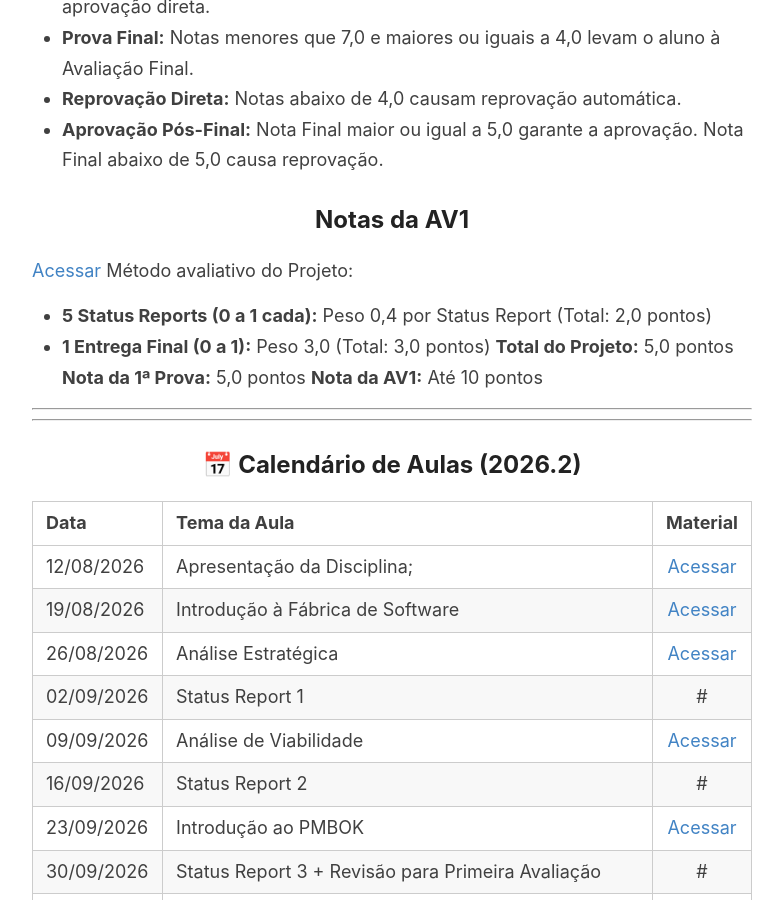
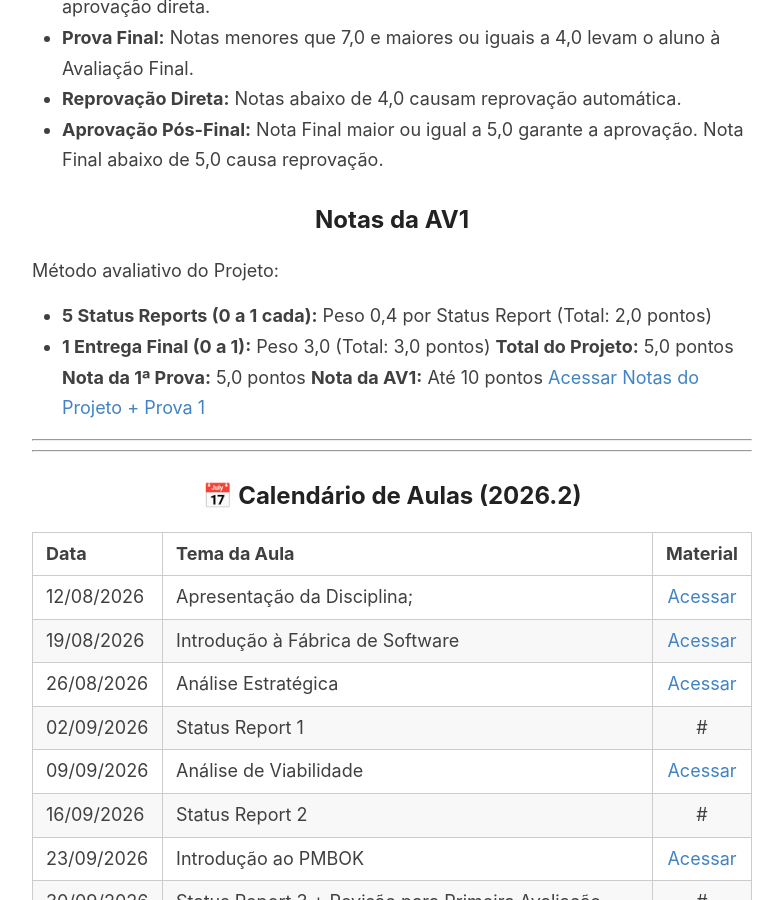
Before and after one commit to prgsouza/prgsouza.github.io, a Jekyll site: the page built from _pages/lei.md, in a window 1280 px wide and 900 px high, scrolled down 1537 px. Shown: the whole window, without its empty margins (248-1031 px from the left). Built offline with Jekyll 4.4.1, drawn with Linux system fonts in a browser that asks for light colours.

Commit message:
Update lei.md

```diff
--- a/_pages/lei.md
+++ b/_pages/lei.md
@@ -37,13 +37,14 @@ O processo avaliativo considerará a frequência e o desempenho do aluno.
 * **Aprovação Pós-Final:** Nota Final maior ou igual a 5,0 garante a aprovação. Nota Final abaixo de 5,0 causa reprovação.
 
 ## Notas da AV1
-[Acessar](https://docs.google.com/spreadsheets/d/1KwcviQfgkbq92T4xVREkKiUfvmVzEnB-fZFIM20XkhE/edit?usp=sharing)
 Método avaliativo do Projeto:
 * **5 Status Reports (0 a 1 cada):** Peso 0,4 por Status Report (Total: 2,0 pontos)
 * **1 Entrega Final (0 a 1):** Peso 3,0 (Total: 3,0 pontos)
 **Total do Projeto:** 5,0 pontos
 **Nota da 1ª Prova:** 5,0 pontos
 **Nota da AV1:** Até 10 pontos
+[Acessar Notas do Projeto + Prova 1](https://docs.google.com/spreadsheets/d/1KwcviQfgkbq92T4xVREkKiUfvmVzEnB-fZFIM20XkhE/edit?usp=sharing)
+
 
 ____
 
```
